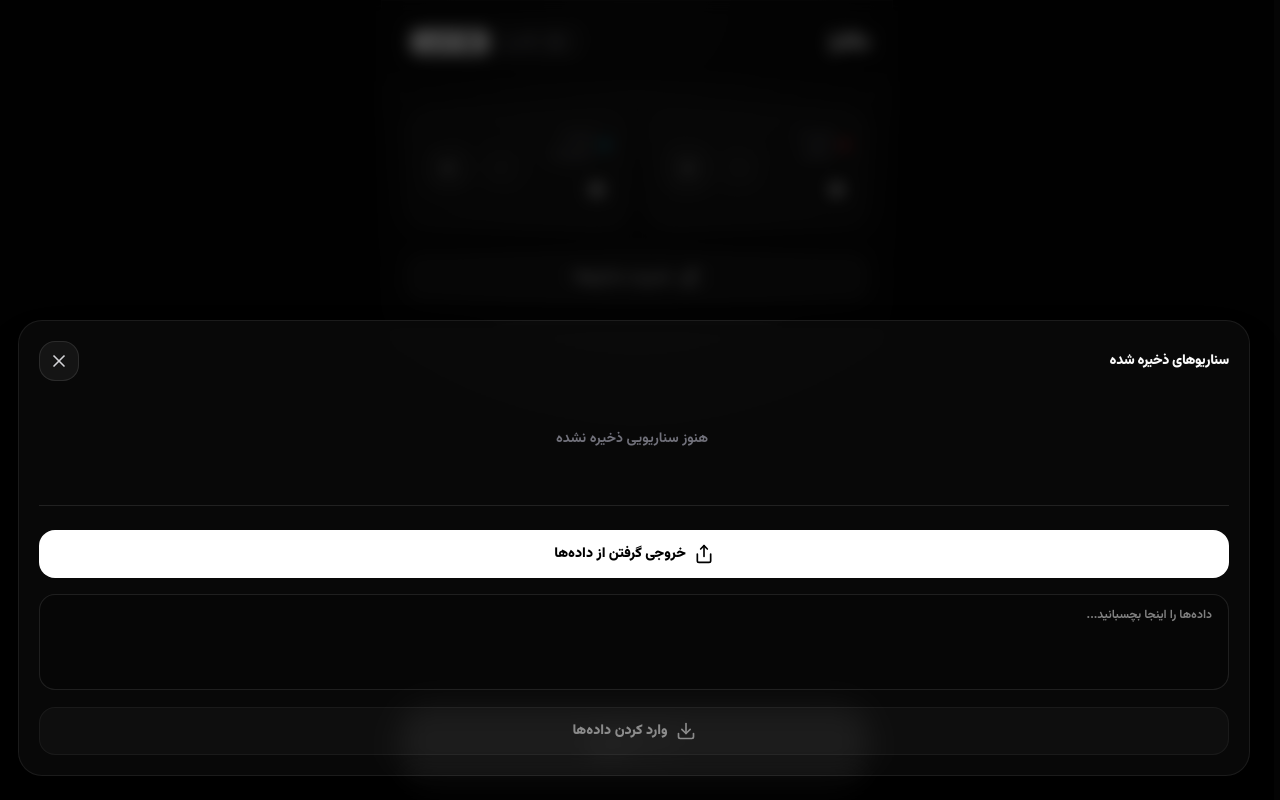
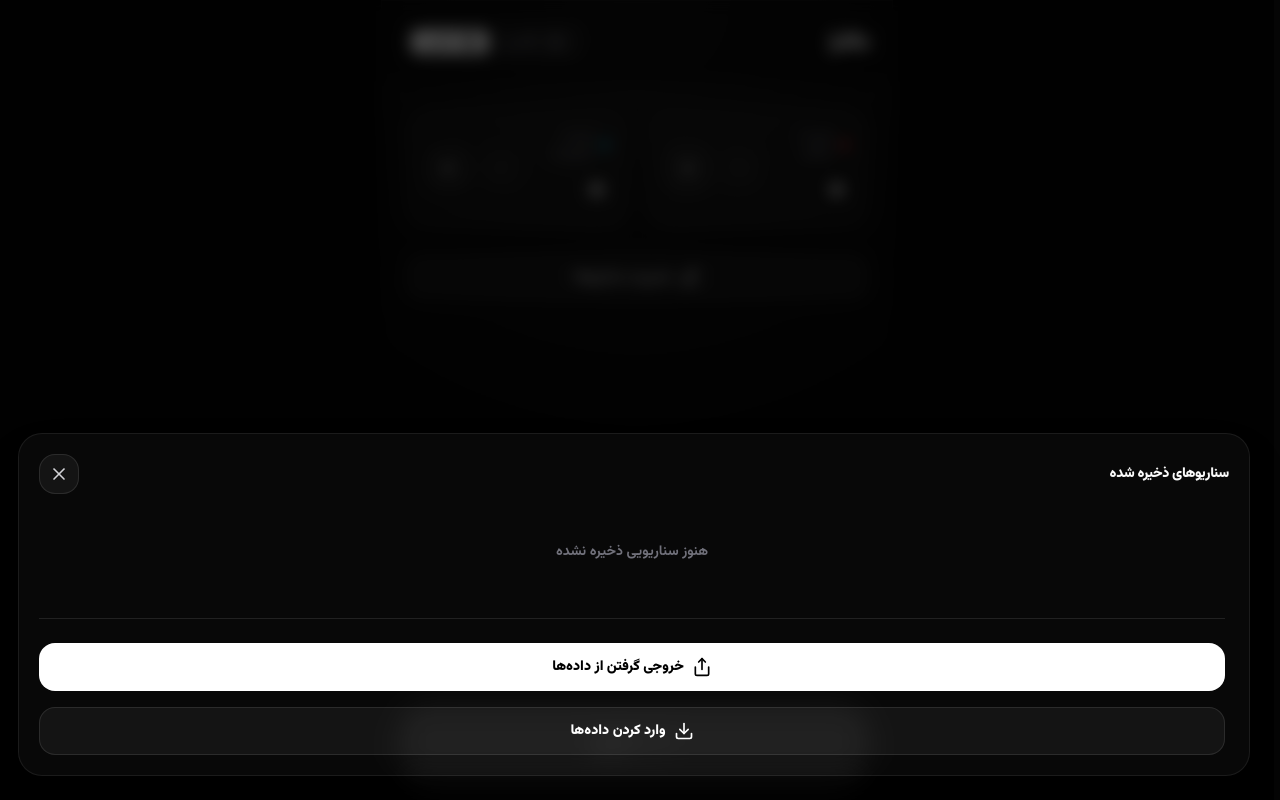
Before and after one commit to Amin52J/mafia, a Next.js app: page / in a window 1280 px wide. Both pictures are taken after a click on the button "مدیریت سناریوها". Built offline with nearby package versions, Linux system fonts and the light colour scheme.

Commit message:
feat: adds export and import

```diff
--- a/src/components/MafiaGame.tsx
+++ b/src/components/MafiaGame.tsx
@@ -30,7 +30,6 @@ export default function MafiaGame() {
   const [showManageScenarios, setShowManageScenarios] = useState(false);
   const [renamingScenarioId, setRenamingScenarioId] = useState<string | null>(null);
   const [renameValue, setRenameValue] = useState("");
-  const [importValue, setImportValue] = useState("");
   const [statusMessage, setStatusMessage] = useState<{ text: string; type: "success" | "error" } | null>(null);
 
   // Game Controls State
@@ -541,9 +540,10 @@ export default function MafiaGame() {
     });
   };
 
-  const importData = () => {
+  const importData = async () => {
     try {
-      const data = JSON.parse(importValue);
+      const text = await navigator.clipboard.readText();
+      const data = JSON.parse(text);
       if (data.scenarios && Array.isArray(data.scenarios)) {
         setScenarios(data.scenarios);
         localStorage.setItem("scenarios", JSON.stringify(data.scenarios));
@@ -561,7 +561,6 @@ export default function MafiaGame() {
         localStorage.setItem("language", data.language);
       }
       setStatusMessage({ text: t("importSuccess"), type: "success" });
-      setImportValue("");
       setTimeout(() => setStatusMessage(null), 3000);
     } catch {
       setStatusMessage({ text: t("importError"), type: "error" });
@@ -1061,9 +1060,9 @@ export default function MafiaGame() {
             className="absolute inset-0 bg-black/70 backdrop-blur-sm"
           />
 
-          <div className="absolute inset-x-0 bottom-0 safe-pb px-6 pb-6">
-            <div className="glass rounded-3xl border border-white/10 p-5 shadow-2xl animate-slide-up">
-              <div className="flex items-center justify-between gap-3">
+          <div className="absolute inset-x-0 bottom-0 safe-pb px-6 pb-6 max-h-full flex flex-col justify-end">
+            <div className="glass rounded-3xl border border-white/10 p-5 shadow-2xl animate-slide-up flex flex-col max-h-[90dvh]">
+              <div className="flex items-center justify-between gap-3 shrink-0">
                 <div className="text-sm font-black tracking-tight">{t("savedScenarios")}</div>
                 <button
                   type="button"
@@ -1082,7 +1081,8 @@ export default function MafiaGame() {
                 </button>
               </div>
 
-              <div className="mt-4 space-y-2 max-h-[55dvh] overflow-auto pr-1">
+              <div className="mt-4 overflow-y-auto pr-1 flex-1">
+                <div className="space-y-2">
                   {scenarios.length === 0 ? (
                   <div className="py-8 text-center text-sm font-bold text-zinc-500">
                     {t("noSavedScenarios")}
@@ -1201,20 +1201,10 @@ export default function MafiaGame() {
                   {t("export")}
                 </button>
 
-                <div className="space-y-2">
-                  <div className="relative">
-                    <textarea
-                      value={importValue}
-                      onChange={(e) => setImportValue(e.target.value)}
-                      placeholder={t("importPlaceholder")}
-                      className="w-full h-24 bg-black/20 border border-white/10 rounded-2xl px-4 py-3 text-xs font-bold outline-none focus:border-white/30 transition-all resize-none"
-                    />
-                  </div>
                 <button
                   type="button"
                   onClick={importData}
-                    disabled={!importValue.trim()}
-                    className="w-full h-12 rounded-2xl border border-white/10 bg-white/5 text-white font-black text-sm hover:bg-white/10 active:scale-[0.98] transition-all flex items-center justify-center gap-2 disabled:opacity-50 disabled:cursor-not-allowed"
+                  className="w-full h-12 rounded-2xl border border-white/10 bg-white/5 text-white font-black text-sm hover:bg-white/10 active:scale-[0.98] transition-all flex items-center justify-center gap-2"
                 >
                   <Icon className="h-5 w-5">
                     <path d="M21 15v4a2 2 0 0 1-2 2H5a2 2 0 0 1-2-2v-4" />
@@ -1223,7 +1213,6 @@ export default function MafiaGame() {
                   </Icon>
                   {t("import")}
                 </button>
-                </div>
 
                 {statusMessage && (
                   <div
@@ -1238,6 +1227,7 @@ export default function MafiaGame() {
             </div>
             </div>
           </div>
+        </div>
       )}
     </div>
   );
--- a/src/translations/en.json
+++ b/src/translations/en.json
@@ -45,6 +45,5 @@
   "import": "Import Data",
   "exportSuccess": "Data copied to clipboard",
   "importSuccess": "Data imported successfully",
-  "importError": "Invalid data format",
-  "importPlaceholder": "Paste data here..."
+  "importError": "Invalid data format"
 }
--- a/src/translations/fa.json
+++ b/src/translations/fa.json
@@ -45,6 +45,5 @@
   "import": "وارد کردن داده‌ها",
   "exportSuccess": "داده‌ها در حافظه کپی شد",
   "importSuccess": "داده‌ها با موفقیت وارد شد",
-  "importError": "فرمت داده‌ها نامعتبر است",
-  "importPlaceholder": "داده‌ها را اینجا بچسبانید..."
+  "importError": "فرمت داده‌ها نامعتبر است"
 }
```
Lines whose indentation alone changed are shown as unchanged.
